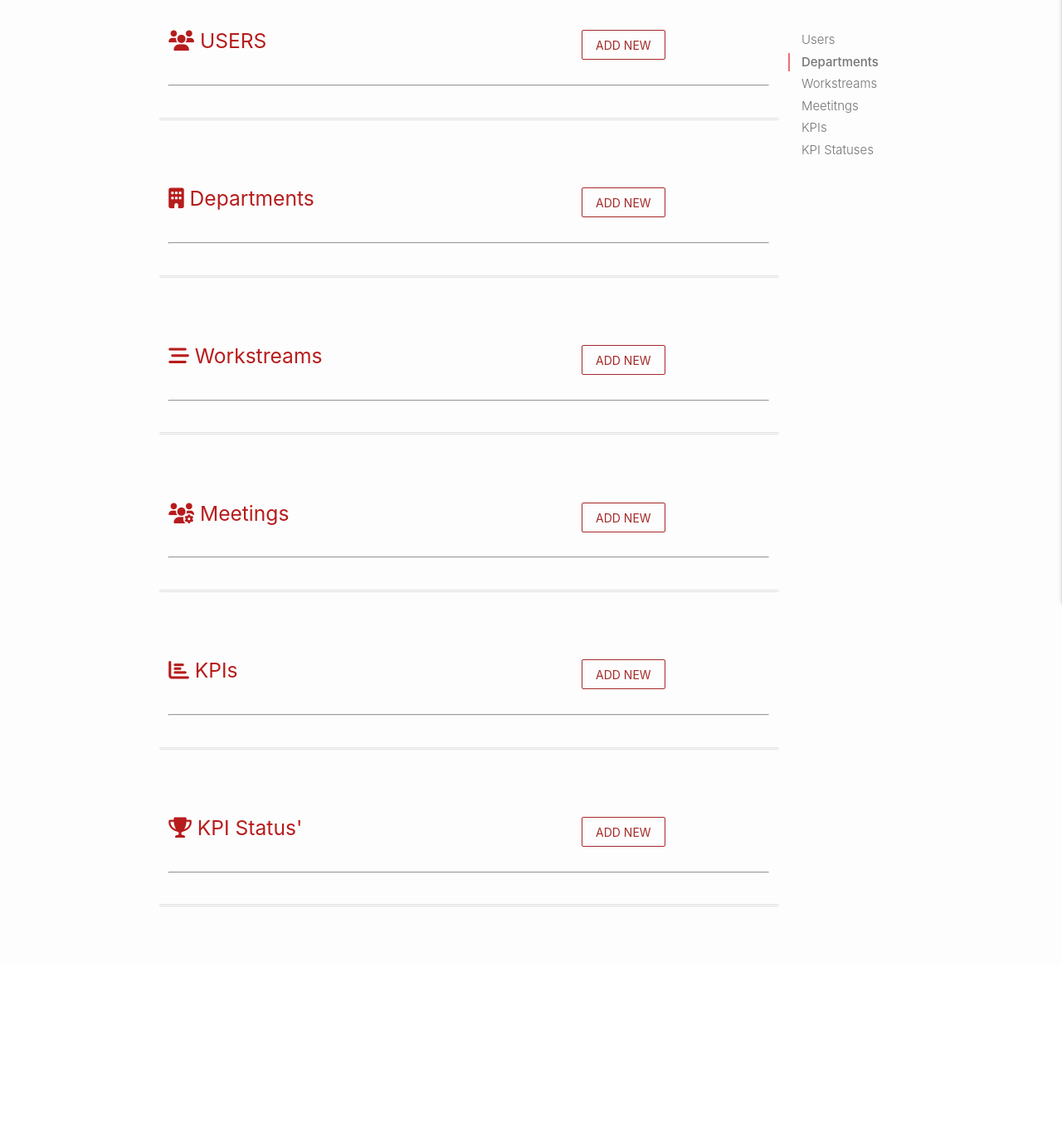
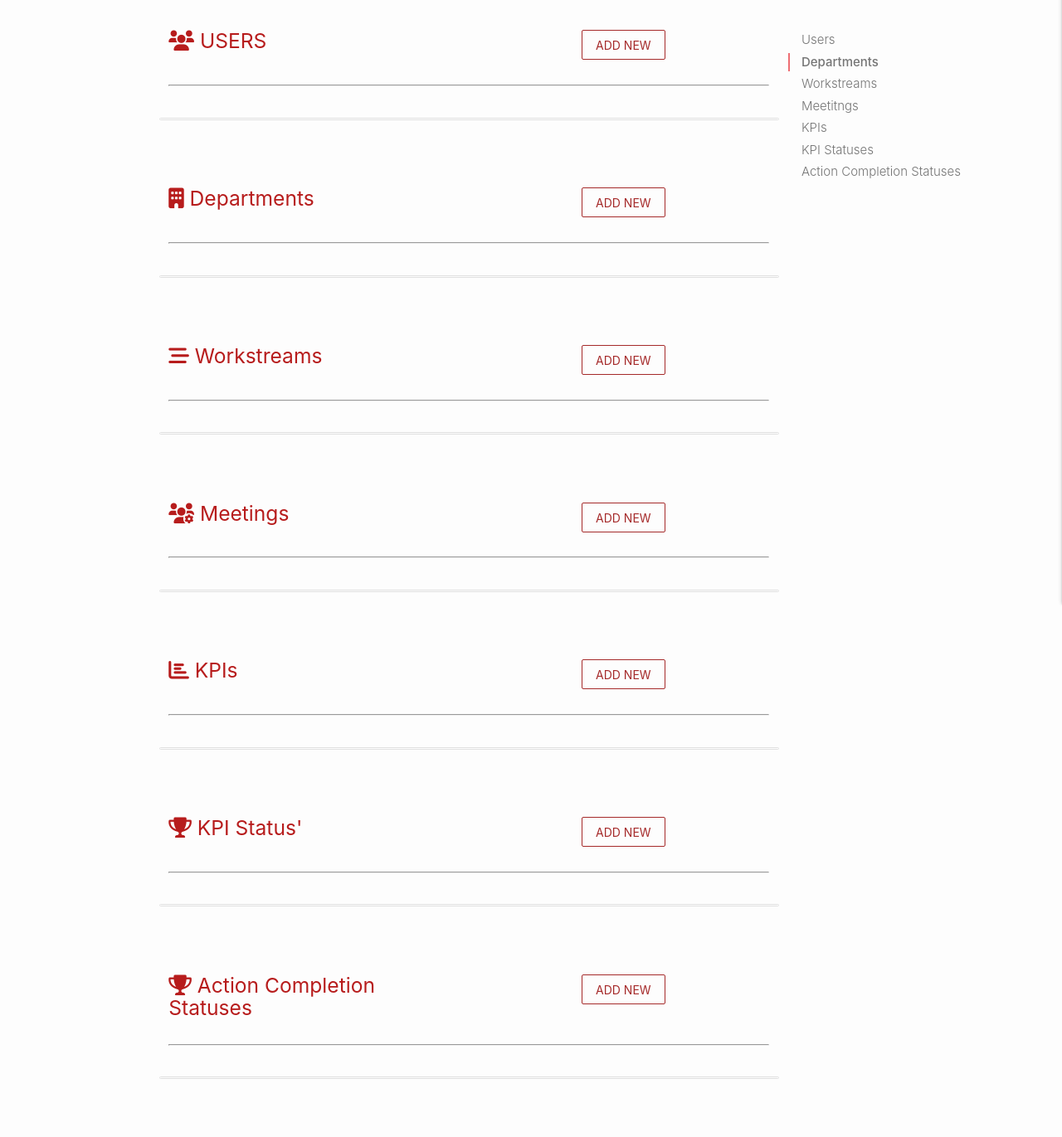
Before and after one commit to Code-Institute-Submissions/1askfrsltn-ci_ms3_mos_JanResub, a Flask app: page /admin_setup in a window 1280 px wide. Shown: the part 133-1504 px from the top of the page at 83% size. Before the commit the page ends 1226 px from the top, so only its background shows below. Run offline with Flask 2, Linux system fonts and the light colour scheme; data that the repository does not hold is empty; some libraries are stand-ins or nearby versions.

Commit message:
Added action completion status template

```diff
--- a/app.py
+++ b/app.py
@@ -174,48 +174,6 @@ def logout():
     session.clear()
     return redirect("login")
 
-# function to add actions
-@app.route("/add_action", methods=["POST","GET"])
-def add_action():
-    if request.method=="POST":
-        # create a variable for new action
-        task={
-            "action_refno": request.form.get("action_refno"),
-            "action_name": request.form.get("action_name"),
-            "action_due": request.form.get("action_due"),
-            "action_accountable": request.form.get("action_accountable"),
-            "action_dept": request.form.get("action_dept"),
-            "action_logdate": request.form.get("action_logdate"),
-            "action_meeting": request.form.get("action_meeting"),
-            "action_workstream": request.form.get("action_workstream"),
-            "action_status": request.form.get("action_status")
-        }
-
-        # insert new action inside actions collection
-        mongo.db.actions.insert_one(task)
-
-        # show the message that the operation was done successfully
-        flash("New action was successfully added")
-        return redirect(url_for('user_dashboard', username=session['user']))
-
-    # action counter - not perfect needds to be ahcnge later
-    action_dept =mongo.db.actions.find().count()+1
-
-    # variables for selection dropdown lists on add_action template
-    users = mongo.db.users.find().sort("user_name", 1)
-    meetings = mongo.db.meetings.find().sort("meeting_name", 1)
-    depts = mongo.db.depts.find().sort("dept_name", 1)
-    workstreams = mongo.db.workstreams.find().sort("workstream_name", 1)
-    completionstatus = mongo.db.completionstatus.find()
-
-    # return render template using variables for dropdowns
-    return render_template("add_action.html",
-        users=users,
-        meetings=meetings,
-        depts=depts,
-        workstreams=workstreams,
-        action_dept=action_dept,
-        completionstatus = completionstatus)
 
 # setup router and function
 @app.route("/admin_setup")
@@ -454,6 +412,7 @@ def delete_kpistatus(kpistatus_id):
     flash("The KPI Status was deleted")
     return redirect(url_for('setup'))
 
+
 # setp admin kpi inputs page
 @app.route("/add_kpi", methods=["POST","GET"])
 def add_kpi():
@@ -557,6 +516,70 @@ def add_kpistatus():
         flash("New KPI Status was successfully added")
         return redirect(url_for('setup'))
     return render_template("add_kpistatus.html")
+
+
+# create setup function to add new action completion status
+@app.route("/add_completionstatus", methods=["POST", "GET"])
+def add_completionstatus():
+    if request.method == "POST":
+
+        # create a variable for new meeting
+        new_completionstatus = {
+            "completionstatus_name": request.form.get("completionstatus_name")
+        }
+
+        # insert new add_department inside status collection
+        mongo.db.completionstatus.insert_one(new_completionstatus)
+
+        # show the message that the operation was done successfully
+        flash("New KPI Status was successfully added")
+        return redirect(url_for('setup'))
+    return render_template("add_completionstatus.html")
+
+
+# function to add actions
+@app.route("/add_action", methods=["POST","GET"])
+def add_action():
+    if request.method=="POST":
+        # create a variable for new action
+        task={
+            "action_refno": request.form.get("action_refno"),
+            "action_name": request.form.get("action_name"),
+            "action_due": request.form.get("action_due"),
+            "action_accountable": request.form.get("action_accountable"),
+            "action_dept": request.form.get("action_dept"),
+            "action_logdate": request.form.get("action_logdate"),
+            "action_meeting": request.form.get("action_meeting"),
+            "action_workstream": request.form.get("action_workstream"),
+            "action_status": request.form.get("action_status")
+        }
+
+        # insert new action inside actions collection
+        mongo.db.actions.insert_one(task)
+
+        # show the message that the operation was done successfully
+        flash("New action was successfully added")
+        return redirect(url_for('user_dashboard', username=session['user']))
+
+    # action counter - not perfect needds to be ahcnge later
+    action_dept =mongo.db.actions.find().count()+1
+
+    # variables for selection dropdown lists on add_action template
+    users = mongo.db.users.find().sort("user_name", 1)
+    meetings = mongo.db.meetings.find().sort("meeting_name", 1)
+    depts = mongo.db.depts.find().sort("dept_name", 1)
+    workstreams = mongo.db.workstreams.find().sort("workstream_name", 1)
+    completionstatus = mongo.db.completionstatus.find()
+
+    # return render template using variables for dropdowns
+    return render_template("add_action.html",
+        users=users,
+        meetings=meetings,
+        depts=depts,
+        workstreams=workstreams,
+        action_dept=action_dept,
+        completionstatus = completionstatus)
+
 
 
 # kpi inputs page - add input page
--- a/templates/setup.html
+++ b/templates/setup.html
@@ -259,6 +259,44 @@
                         </ul>
                     </div>
             </div>
+            <!--Action Completion Statuses scrollspy section-->
+            <div id="completionstatus" class="section scrollspy">
+                <!--title and add button-->
+                <div class="row">
+                    <div class="col s6">
+                        <h5 class="align-left red-text text-darken-4"> <i class="fas fa-trophy"></i> Action Completion Statuses </h5>
+                    </div>
+                    <!--button "add_action"-->
+                    <div class="col s4 right">
+                        <h5> <a class="waves-effect waves-teal btn-flat" href="{{ url_for('add_completionstatus')}}"> ADD NEW </a></h5>
+                    </div>
+                </div>
+                <hr><br>
+                    <!--add all action completion statuses-->
+                    <div class="row">
+                        <ul class="collection">
+                            <div class="col s12">
+                            {% for status in completionstatus %}
+                                <li class="collection-item">
+                                    <div class="row">
+                                        <div class="col s6 center-align">
+                                            <strong>
+                                                <p>{{ status.completionstatus_name }}</p>
+                                            </strong>
+                                        </div>
+                                        <div class="col s3 center-align">
+                                            <p><a href="#" class="btn blue-grey text-shadow">EDIT</a></p>
+                                        </div>
+                                        <div class="col s3 center-align">
+                                            <p><a href="#" class="btn red text-shadow center-allign">DELETE</a></p>
+                                        </div>
+                                    </div>
+                                </li>
+                            {% endfor %}
+                        </div>
+                        </ul>
+                    </div>
+            </div>
         </div>
         <!--scrollspy for long input page-->
         <div class="col hide-on-small-only m3 l2">
@@ -269,6 +307,7 @@
                 <li><a href="#meetings">Meetitngs</a></li>
                 <li><a href="#kpis">KPIs</a></li>
                 <li><a href="#kpistat">KPI Statuses</a></li>
+                <li><a href="#completionstatus">Action Completion Statuses</a></li>
 
             </ul>
         </div>
```
Also changed, not shown: templates/add_completionstatus.html (added, +35 -0 lines), README.md.
